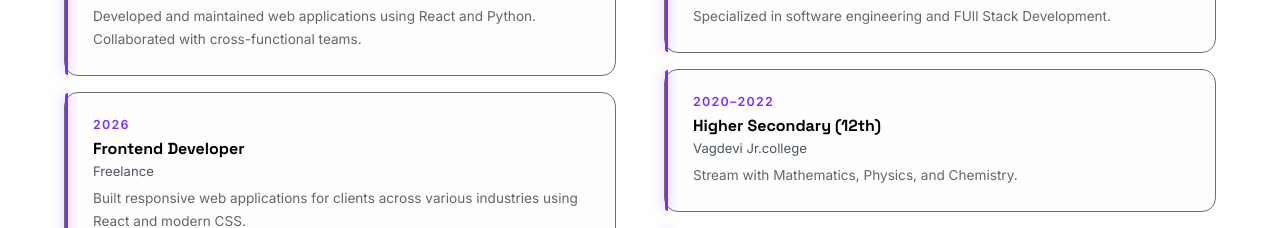
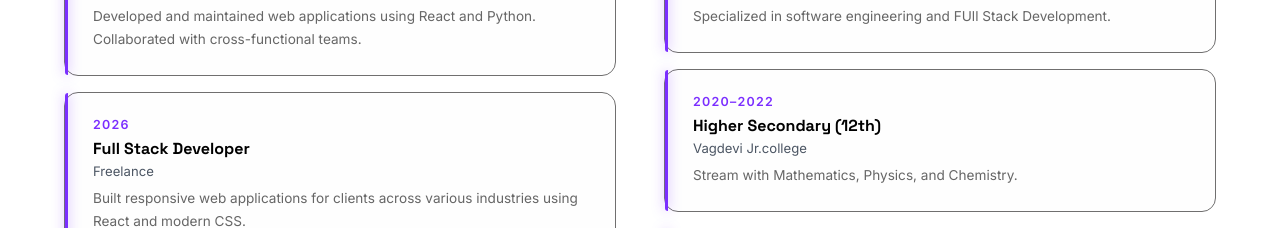
Before and after one commit to Lakshmanpolepalli003/Portfolio_frontend, a React (Vite) app: page / in a window 1280 px wide. Shown: the part 1660-1888 px from the top of the page. Built offline with nearby package versions, Linux system fonts and the light colour scheme; no server answers.

Commit message:
update contact resume

```diff
--- a/src/data/portfolio.js
+++ b/src/data/portfolio.js
@@ -125,7 +125,7 @@ export const experience = [
   },
   {
     year: "2026",
-    title: "Frontend Developer",
+    title: "Full Stack Developer",
     company: "Freelance",
     description:
       "Built responsive web applications for clients across various industries using React and modern CSS.",
--- a/src/sections/Contact.jsx
+++ b/src/sections/Contact.jsx
@@ -203,8 +203,8 @@ export default function Contact() {
               )}
             </button>
 
-            <a href="/Lakshman_ATS_Resume.pdf" download className="dl-btn">
-              Download Resume
+            <a href="/Lakshman_ATS_Final_Resume.pdf" className="dl-btn">
+              View Resume
             </a>
           </div>
         </form>
```
